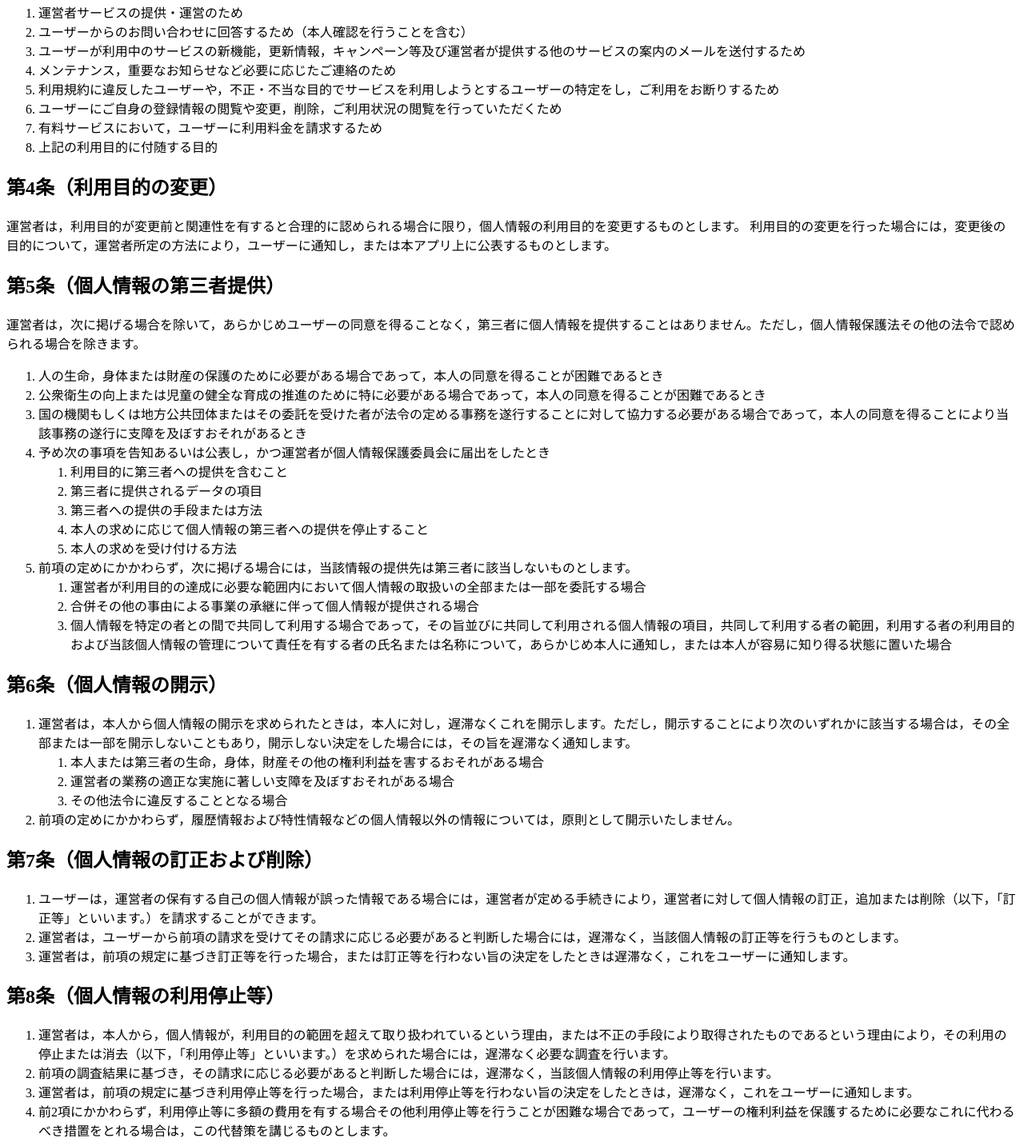
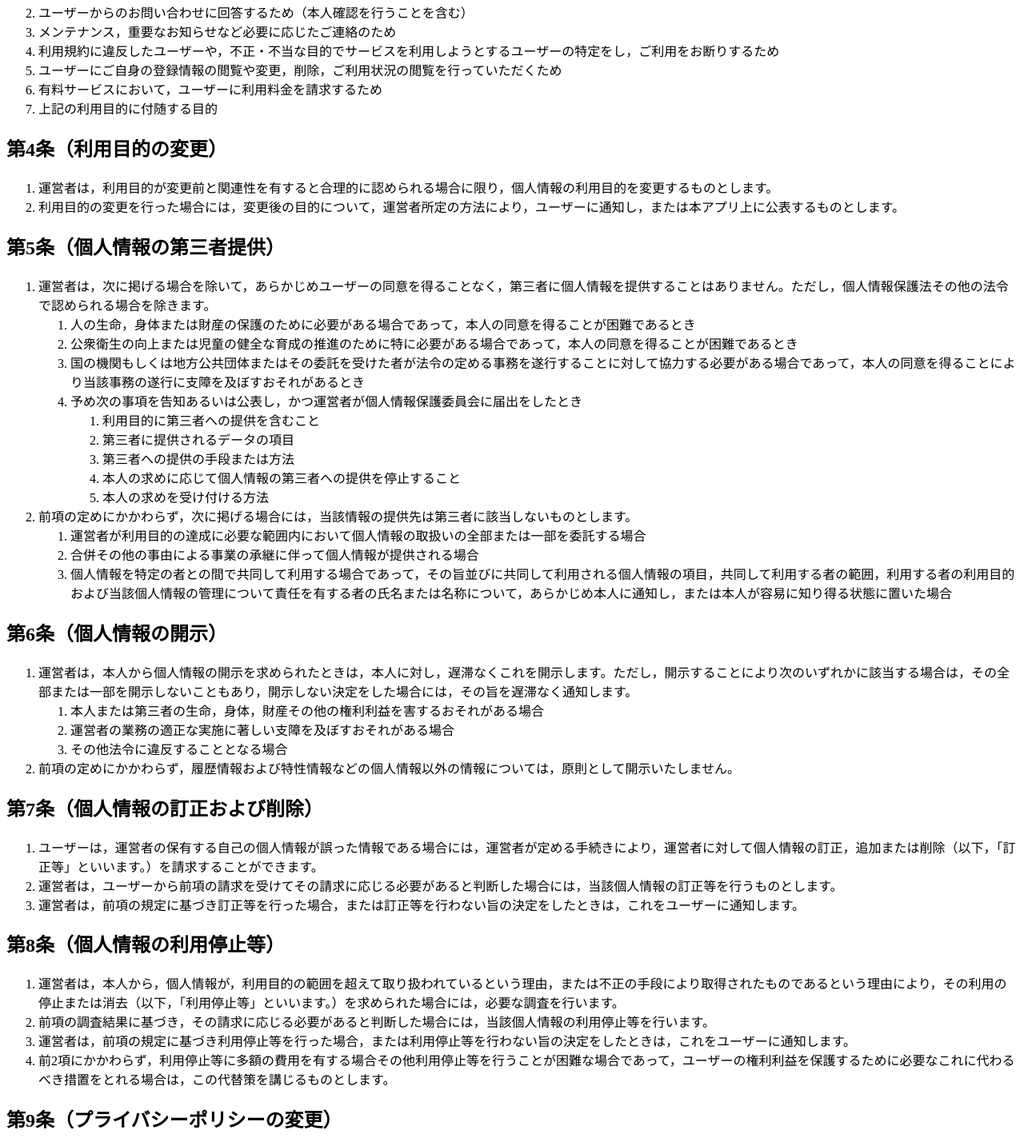
Before and after one commit to chooyan-eng/EndecodePages, a plain HTML site: page index.html in a window 1280 px wide. Shown: the part 542-1970 px from the top of the page at 80% size. Drawn offline with Linux system fonts and the light colour scheme.

Commit message:
内容を微修正

```diff
--- a/index.html
+++ b/index.html
@@ -17,7 +17,7 @@
     </p>
     <h2>第2条（個人情報の収集方法）</h2>
     <p>
-        運営者は，ユーザーが利用登録をする際に氏名，生年月日，住所，電話番号，メールアドレス，銀行口座番号，クレジットカード番号，運転免許証番号などの個人情報をお尋ねすることがあります。また，ユーザーと提携先などとの間でなされたユーザーの個人情報を含む取引記録や決済に関する情報を,運営者の提携先（情報提供元，広告主，広告配信先などを含みます。以下，｢提携先｣といいます。）などから収集することがあります。
+        運営者は，最新バージョンの本アプリにおいてユーザーから個人情報を収集していませんが、将来的にユーザーが本アプリを利用する際に個人情報を収集する可能性があります。
     </p>
     <h2>第3条（個人情報を収集・利用する目的）</h2>
     <p>
@@ -26,7 +26,6 @@
     <ol>
         <li>運営者サービスの提供・運営のため</li>
         <li>ユーザーからのお問い合わせに回答するため（本人確認を行うことを含む）</li>
-        <li>ユーザーが利用中のサービスの新機能，更新情報，キャンペーン等及び運営者が提供する他のサービスの案内のメールを送付するため</li>
         <li>メンテナンス，重要なお知らせなど必要に応じたご連絡のため</li>
         <li>利用規約に違反したユーザーや，不正・不当な目的でサービスを利用しようとするユーザーの特定をし，ご利用をお断りするため</li>
         <li>ユーザーにご自身の登録情報の閲覧や変更，削除，ご利用状況の閲覧を行っていただくため</li>
@@ -34,14 +33,13 @@
         <li>上記の利用目的に付随する目的</li>
     </ol>
     <h2>第4条（利用目的の変更）</h2>
-    <p>
-        運営者は，利用目的が変更前と関連性を有すると合理的に認められる場合に限り，個人情報の利用目的を変更するものとします。
-        利用目的の変更を行った場合には，変更後の目的について，運営者所定の方法により，ユーザーに通知し，または本アプリ上に公表するものとします。
-    </p>
+    <ol>
+        <li>運営者は，利用目的が変更前と関連性を有すると合理的に認められる場合に限り，個人情報の利用目的を変更するものとします。</li>
+        <li>利用目的の変更を行った場合には，変更後の目的について，運営者所定の方法により，ユーザーに通知し，または本アプリ上に公表するものとします。</li>
+    </ol>
     <h2>第5条（個人情報の第三者提供）</h2>
-    <p>
-        運営者は，次に掲げる場合を除いて，あらかじめユーザーの同意を得ることなく，第三者に個人情報を提供することはありません。ただし，個人情報保護法その他の法令で認められる場合を除きます。
-    </p>
+    <ol>
+        <li>運営者は，次に掲げる場合を除いて，あらかじめユーザーの同意を得ることなく，第三者に個人情報を提供することはありません。ただし，個人情報保護法その他の法令で認められる場合を除きます。</li>
        <ol>
             <li>人の生命，身体または財産の保護のために必要がある場合であって，本人の同意を得ることが困難であるとき</li>
             <li>公衆衛生の向上または児童の健全な育成の推進のために特に必要がある場合であって，本人の同意を得ることが困難であるとき</li>
@@ -53,6 +51,7 @@
                 <li>第三者への提供の手段または方法</li>
                 <li>本人の求めに応じて個人情報の第三者への提供を停止すること</li>
                 <li>本人の求めを受け付ける方法</li>
+            </ol>
         </ol>
         <li>前項の定めにかかわらず，次に掲げる場合には，当該情報の提供先は第三者に該当しないものとします。</li>
         <ol>
@@ -74,14 +73,14 @@
     <h2>第7条（個人情報の訂正および削除）</h2>
     <ol>
         <li>ユーザーは，運営者の保有する自己の個人情報が誤った情報である場合には，運営者が定める手続きにより，運営者に対して個人情報の訂正，追加または削除（以下，「訂正等」といいます。）を請求することができます。</li>
-        <li>運営者は，ユーザーから前項の請求を受けてその請求に応じる必要があると判断した場合には，遅滞なく，当該個人情報の訂正等を行うものとします。</li>
-        <li>運営者は，前項の規定に基づき訂正等を行った場合，または訂正等を行わない旨の決定をしたときは遅滞なく，これをユーザーに通知します。</li>
+        <li>運営者は，ユーザーから前項の請求を受けてその請求に応じる必要があると判断した場合には，当該個人情報の訂正等を行うものとします。</li>
+        <li>運営者は，前項の規定に基づき訂正等を行った場合，または訂正等を行わない旨の決定をしたときは，これをユーザーに通知します。</li>
     </ol>
     <h2>第8条（個人情報の利用停止等）</h2>
     <ol>
-        <li>運営者は，本人から，個人情報が，利用目的の範囲を超えて取り扱われているという理由，または不正の手段により取得されたものであるという理由により，その利用の停止または消去（以下，「利用停止等」といいます。）を求められた場合には，遅滞なく必要な調査を行います。</li>
-        <li>前項の調査結果に基づき，その請求に応じる必要があると判断した場合には，遅滞なく，当該個人情報の利用停止等を行います。</li>
-        <li>運営者は，前項の規定に基づき利用停止等を行った場合，または利用停止等を行わない旨の決定をしたときは，遅滞なく，これをユーザーに通知します。</li>
+        <li>運営者は，本人から，個人情報が，利用目的の範囲を超えて取り扱われているという理由，または不正の手段により取得されたものであるという理由により，その利用の停止または消去（以下，「利用停止等」といいます。）を求められた場合には，必要な調査を行います。</li>
+        <li>前項の調査結果に基づき，その請求に応じる必要があると判断した場合には，当該個人情報の利用停止等を行います。</li>
+        <li>運営者は，前項の規定に基づき利用停止等を行った場合，または利用停止等を行わない旨の決定をしたときは，これをユーザーに通知します。</li>
         <li>前2項にかかわらず，利用停止等に多額の費用を有する場合その他利用停止等を行うことが困難な場合であって，ユーザーの権利利益を保護するために必要なこれに代わるべき措置をとれる場合は，この代替策を講じるものとします。</li>
     </ol>
     <h2>第9条（プライバシーポリシーの変更）</h2>
```
Also changed, not shown: privacy.html (+13 -14 lines). Lines whose indentation alone changed are shown as unchanged.
